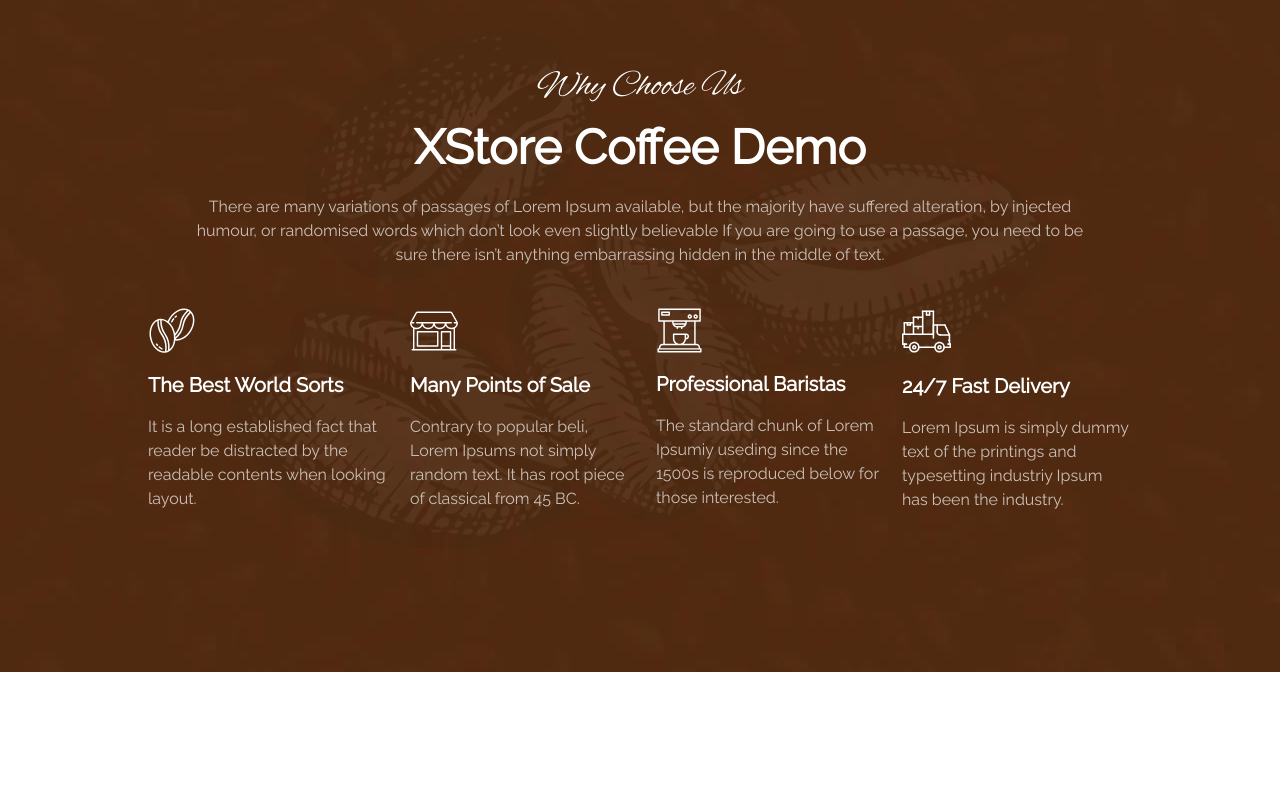
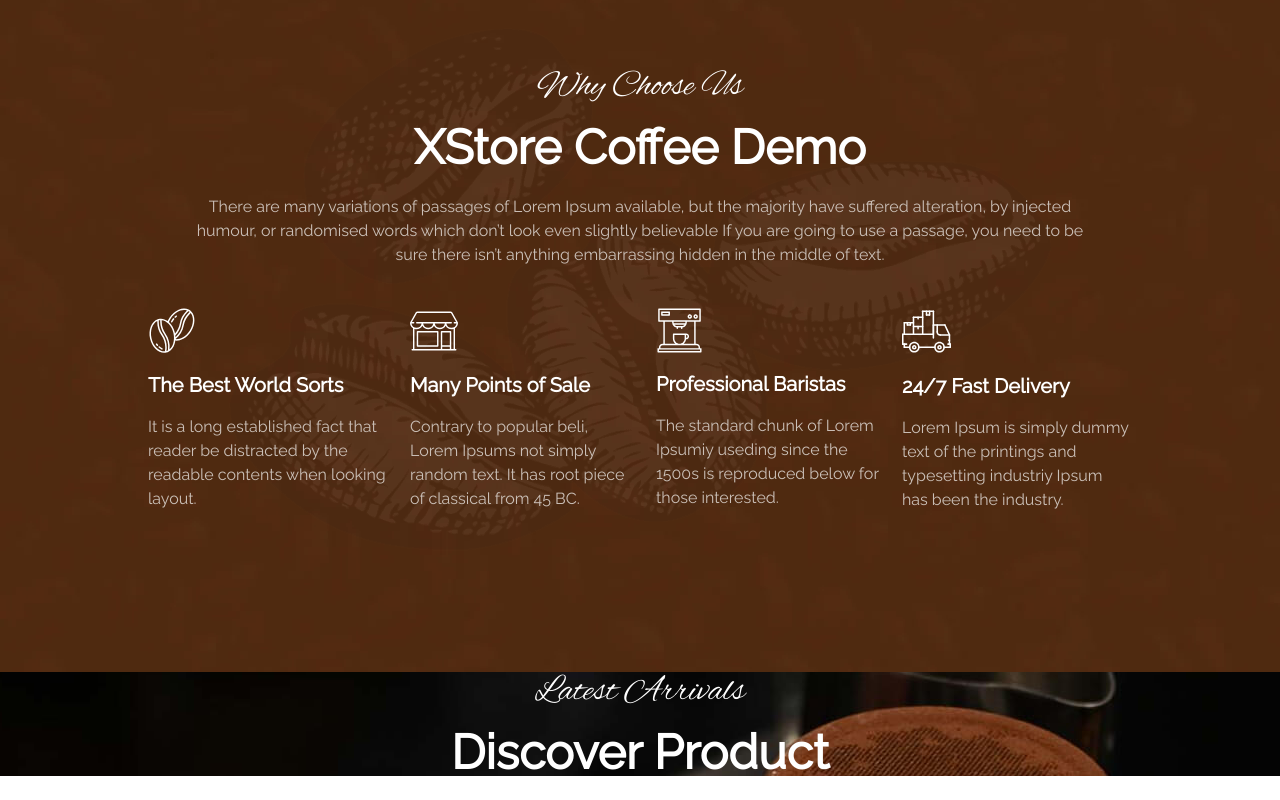
Before and after one commit to dosepehr/Natural-coffee, a React (Vite) app: page / in a window 1280 px wide. Shown: the part 1078-1878 px from the top of the page. Before the commit the page ends 1750 px from the top, so only its background shows below. Built offline with nearby package versions, Linux system fonts and the light colour scheme.

Commit message:
add Discover section

```diff
--- a/src/App.tsx
+++ b/src/App.tsx
@@ -1,6 +1,7 @@
 import ChooseUs from "./Components/common/ChooseUs";
 import Equipment from "./Components/common/Equipment";
 import Header from "./Components/common/Header";
+import Discover from "./Components/layout/Discover";
 // import Hero from "./Components/common/Hero";
 
 const App: React.FC = () => {
@@ -12,6 +13,7 @@
         <Equipment />
       </div>
       <ChooseUs />
+      <Discover />
     </>
   );
 };
--- /dev/null
+++ b/src/Components/layout/Discover.tsx
@@ -0,0 +1,14 @@
+const Discover = () => {
+  return (
+    <div>
+      <div className="bg-[url('/images/bg.jpg')] bg-auto bg-center bg-no-repeat">
+        <div className="text-center text-white">
+          <h2 className="mb-4 font-alex text-4xl">Latest Arrivals</h2>
+          <h2 className="mb-6 text-5xl font-extrabold">Discover Product</h2>
+        </div>
+      </div>
+    </div>
+  );
+};
+
+export default Discover;
```
